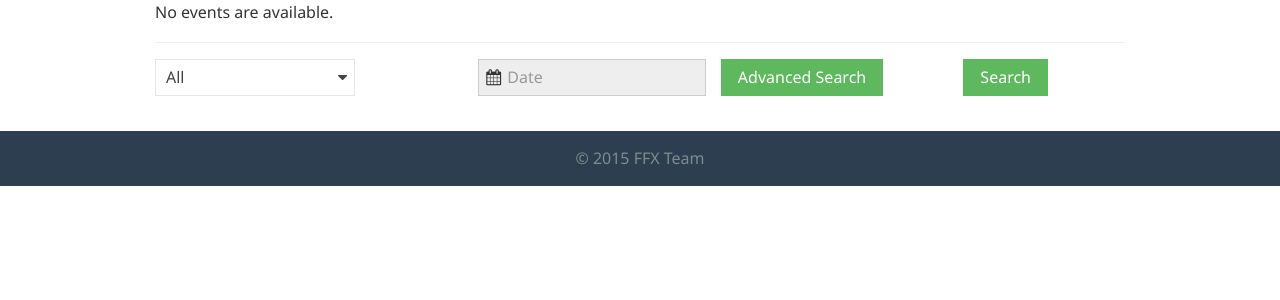
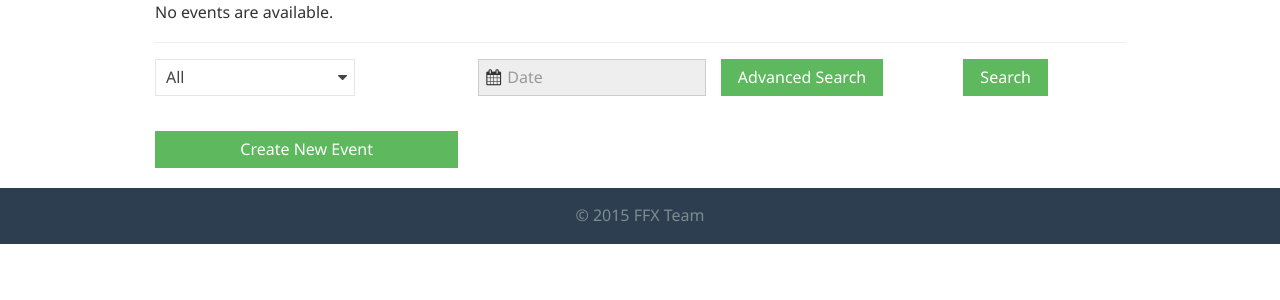
Before and after one commit to stfinney/ffx, a Django app: template ffx/django_ffx/ffx/templates/events.html in a window 1280 px wide. Shown: the part 51-351 px from the top of the page. Run offline with Django 3.2, Linux system fonts and the light colour scheme; the template is opened without the code that fills it, so the values that code supplies are empty.

Commit message:
Move 'Create new event' button to events page

```diff
--- a/ffx/django_ffx/ffx/templates/events.html
+++ b/ffx/django_ffx/ffx/templates/events.html
@@ -66,6 +66,12 @@
     <!-- Event list -->
     {% include 'events_list.html' %}
 
+    <div class="am-g" style="margin-top: 20px;">
+        <div class="am-u-sm-7 am-u-md-4">
+          <a href="{% url 'ffx:event_create' %}"><button class="am-btn am-btn-success am-btn-block">Create New Event</button></a>
+        </div>
+    </div>
+
     <div class="am-modal am-modal-prompt" tabindex="-1" id="as-prompt">
         <div class="am-modal-dialog">
             <div class="am-modal-hd">Advanced Search</div>
--- a/ffx/django_ffx/ffx/templates/myinfo.html
+++ b/ffx/django_ffx/ffx/templates/myinfo.html
@@ -12,10 +12,6 @@
             <b>Phone:</b> {{ profile.phone }}
             <br>
             <b>Address:</b> {{ profile.address }}
-
-            <div class="am-g" style="margin-top: 20px;">
-                <a href="{% url 'ffx:event_create' %}"><button class="am-btn am-btn-success am-btn-block">Create New Event</button></a>
-            </div>
             <br>
 
         </div>
```
